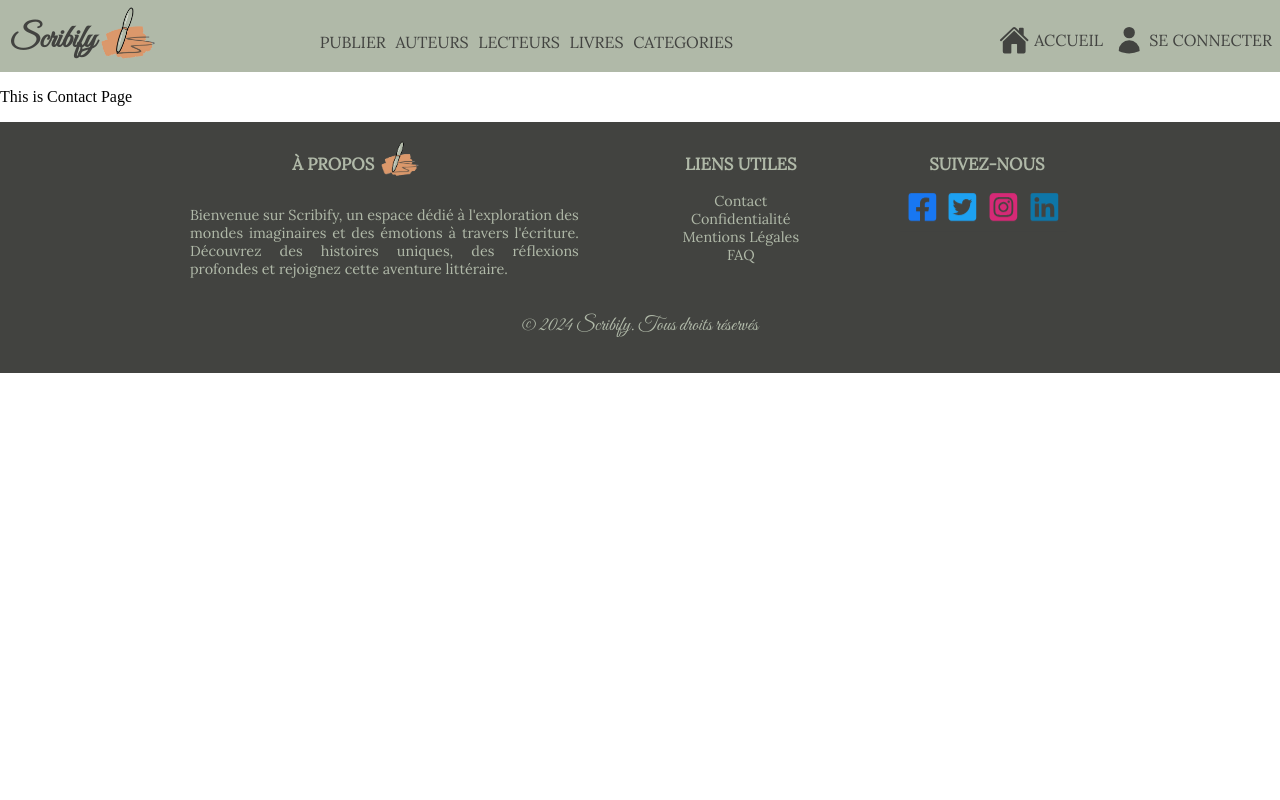
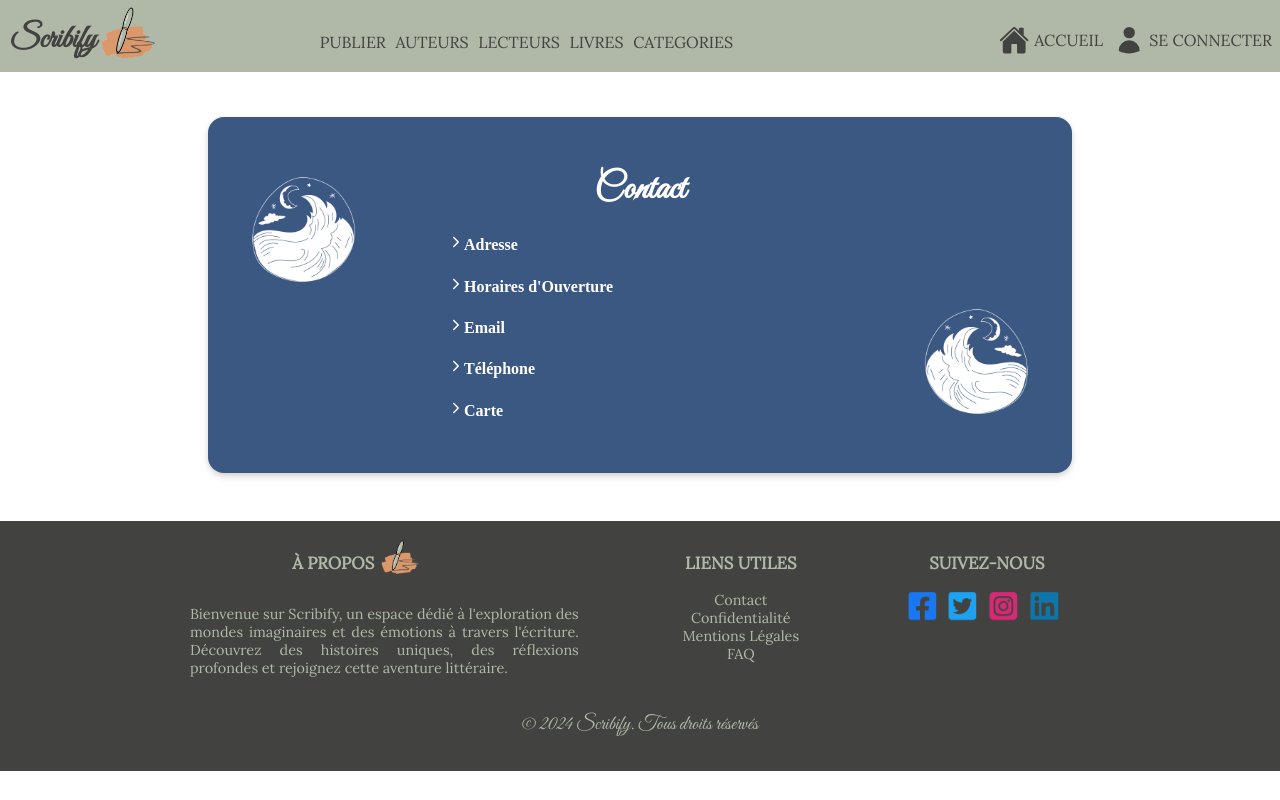
Before and after one commit to bsznn/Scribify, a React (Vite) app in the folder front/: page /contact in a window 1280 px wide. Built offline with nearby package versions, Linux system fonts and the light colour scheme.

Commit message:
contact page done

```diff
--- a/front/src/assets/styles/footer/faq.css
+++ b/front/src/assets/styles/footer/faq.css
@@ -13,6 +13,11 @@
   color: var(--hoverGreen);
   cursor: pointer;
   transform: scale(1.05);
+}
+
+#contact-section {
+  background-color: var(--hoverBlue);
+  color: var(--white);
 }
 
 #aboutus-section h4:hover {
@@ -39,7 +44,9 @@
 .term-fond,
 .term-fond2,
 .aboutus-fond,
-.aboutus-fond2 {
+.aboutus-fond2,
+.contact-fond,
+.contact-fond2 {
   display: none;
 }
 
@@ -73,7 +80,8 @@
   .faq-fond,
   .privacy-fond,
   .term-fond,
-  .aboutus-fond {
+  .aboutus-fond,
+  .contact-fond {
     display: flex;
     position: absolute;
     width: 12em;
@@ -82,7 +90,8 @@
   .faq-fond,
   .privacy-fond,
   .term-fond,
-  .aboutus-fond {
+  .aboutus-fond,
+  .contact-fond {
     left: 0;
     top: 1em;
   }
@@ -106,7 +115,8 @@
   .faq-fond2,
   .privacy-fond2,
   .term-fond2,
-  .aboutus-fond2 {
+  .aboutus-fond2,
+  .contact-fond2 {
     display: flex;
     position: absolute;
     width: 12em;
--- a/front/src/pages/usefulLinks/Contact.jsx
+++ b/front/src/pages/usefulLinks/Contact.jsx
@@ -1,9 +1,87 @@
-import React from "react";
+import React, { useState } from "react";
+import "../../assets/styles/book/book.css";
+import "../../assets/styles/footer/faq.css";
+import lune from "../../assets/images/forms/lune10.png";
+import { IoIosArrowForward } from "react-icons/io";
 
 const Contact = () => {
+  const [isOpen, setIsOpen] = useState({
+    question1: false,
+    question2: false,
+    question3: false,
+    question4: false,
+    question5: false,
+  });
+
+  const toggleAnswer = (question) => {
+    setIsOpen({ ...isOpen, [question]: !isOpen[question] });
+  };
+
   return (
-    <main>
-      <p>This is Contact Page</p>
+    <main className="m-container">
+      <section className="faq-section" id="contact-section">
+        <h2>Contact</h2>
+        <img src={lune} alt="faq-fond" className="contact-fond" />
+        <article className="faq-article">
+          <h4 onClick={() => toggleAnswer("question1")}>
+            <IoIosArrowForward className="arrow-faq" />
+            Adresse
+          </h4>
+          {isOpen.question1 && (
+            <ul>
+              <li>123 Rue de la Poésie,</li>
+              <li>75001 Paris,</li>
+              <li>France</li>
+            </ul>
+          )}
+        </article>
+        <article>
+          <h4 onClick={() => toggleAnswer("question2")}>
+            <IoIosArrowForward className="arrow-faq" />
+            Horaires d'Ouverture
+          </h4>
+          {isOpen.question2 && (
+            <ul>
+              <li>Lundi - Vendredi: 9h00 - 18h00</li>
+              <li>Samedi - Dimanche: Fermé</li>
+            </ul>
+          )}
+        </article>
+
+        <article>
+          <h4 onClick={() => toggleAnswer("question3")}>
+            <IoIosArrowForward className="arrow-faq" />
+            Email
+          </h4>
+          {isOpen.question3 && <p className="faq-answer">Scribify@gmail.com</p>}
+        </article>
+
+        <article>
+          <h4 onClick={() => toggleAnswer("question4")}>
+            <IoIosArrowForward className="arrow-faq" />
+            Téléphone
+          </h4>
+          {isOpen.question4 && <p className="faq-answer">+33 1 23 45 67 89</p>}
+        </article>
+
+        <article>
+          <h4 onClick={() => toggleAnswer("question5")}>
+            <IoIosArrowForward className="arrow-faq" />
+            Carte
+          </h4>
+          {isOpen.question5 && (
+            <iframe
+              src="https://www.google.com/maps/embed?pb=!1m18!1m12!1m3!1d2624.057969042971!2d2.3470596156751826!3d48.858373280492645!2m3!1f0!2f0!3f0!3m2!1i1024!2i768!4f13.1!3m3!1m2!1s0x47e66e1f06e2b70f%3A0x40b82c3688c9460!2sEiffel%20Tower!5e0!3m2!1sen!2sfr!4v1646128761426!5m2!1sen!2sfr"
+              width="95%"
+              height="300"
+              style={{ border: "0" }}
+              allowfullscreen=""
+              loading="lazy"
+            ></iframe>
+          )}
+        </article>
+        <img src={lune} alt="faq-fond" className="contact-fond2" />
+      </section>
     </main>
   );
 };
--- a/front/src/pages/usefulLinks/TermsOfUse.jsx
+++ b/front/src/pages/usefulLinks/TermsOfUse.jsx
@@ -15,8 +15,6 @@ const TermsOfUse = () => {
     question4: false,
     question5: false,
     question6: false,
-    question7: false,
-    question8: false,
   });
 
   const toggleAnswer = (question) => {
```
Also changed, not shown: front/src/assets/images/forms/lune10.png (added).
